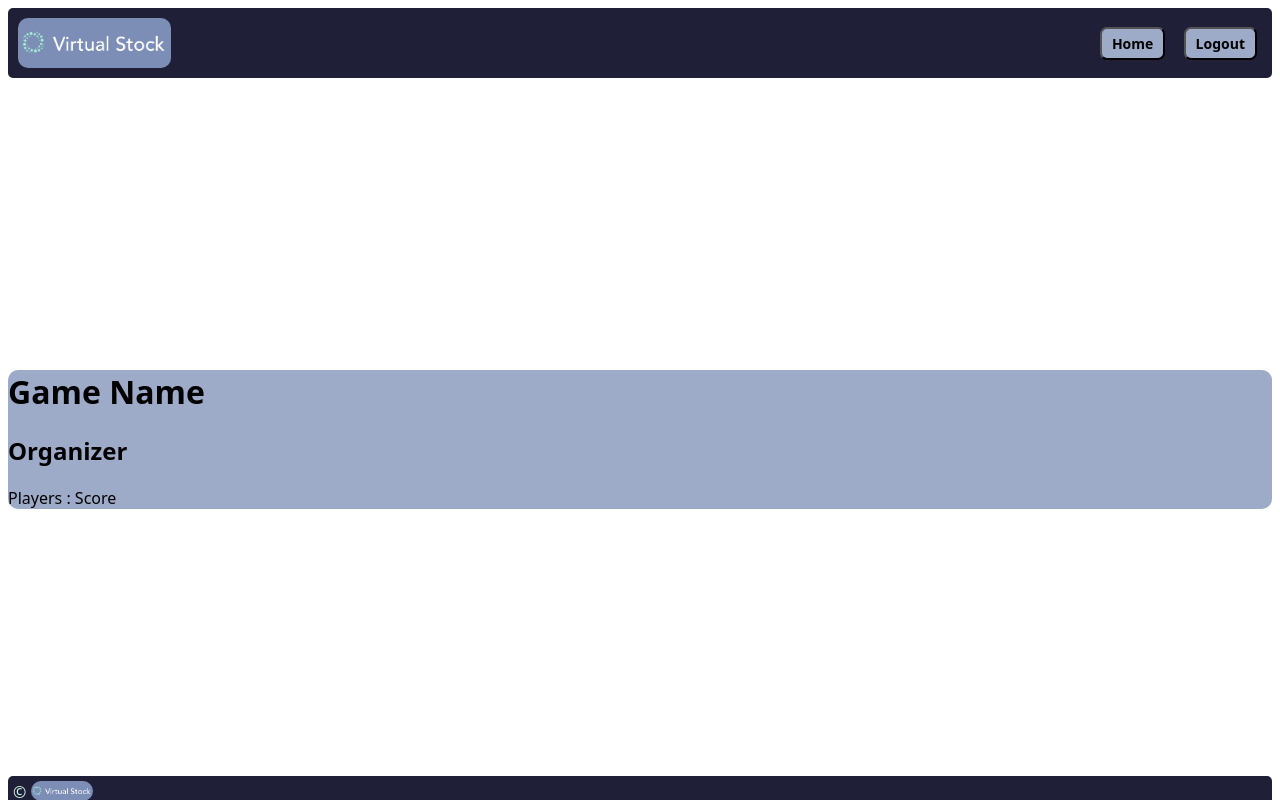
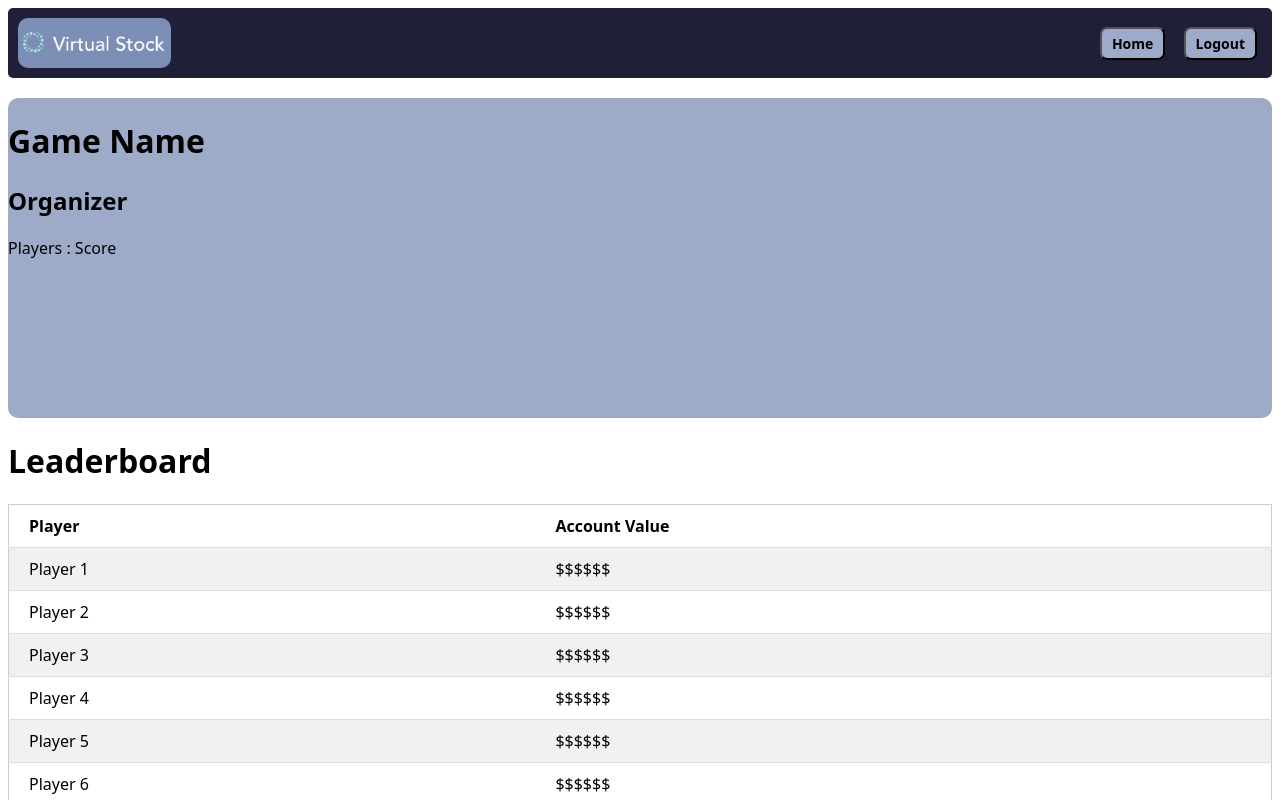
Before and after one commit to mWander2/SmartStock, a Vue app in the folder final-capstone/capstone/vue/: page /view-game/1 in a window 1280 px wide. Shown: the top 800 px of the page. Built offline with nearby package versions, Linux system fonts and the light colour scheme; sample sign-in values are in the browser's storage.

Commit message:
Working on Leaderboard and ViewGame

```diff
--- a/final-capstone/capstone/vue/src/App.vue
+++ b/final-capstone/capstone/vue/src/App.vue
@@ -11,7 +11,7 @@
         </router-link>
       </div>
     </div>
-    <router-view />
+    <router-view class="view"/>
     <div class="footer">
       &copy;
       <img id="footer-logo-img" src="../public/img/VirtualStock.png">
--- /dev/null
+++ b/final-capstone/capstone/vue/src/components/Leaderboard.vue
@@ -0,0 +1,63 @@
+<template>
+  <div>
+      <h1>Leaderboard</h1>
+      <table class="leaderboard-table">
+          <tr class="head">
+              <th>Player</th>
+              <th>Account Value</th>
+          </tr>
+          <tr class="row" v-for="i in 10" v-bind:key="i">
+              <td>Player {{i}}</td>
+              <td>$$$$$$</td>
+          </tr>
+      </table>
+  </div>
+</template>
+
+<script>
+export default {
+
+}
+</script>
+
+<style scope>
+
+.leaderboard-table tr:nth-child(odd) {
+    background-color: #fff;
+}
+
+.leaderboard-table tr:nth-child(even) {
+    background-color: #f1f1f1;
+}
+
+.leaderboard-table tr {
+    border-bottom: 1px solid #ddd;
+}
+
+.leaderboard-table th:first-child,
+.leaderboard-table td:first-child {
+    padding-left: 20px;
+}
+
+.leaderboard-table td,
+.leaderboard-table th {
+    padding: 10px 10px;
+    display: table-cell;
+    text-align: left;
+    vertical-align: top;
+}
+
+.leaderboard-table th {
+    font-weight: bold;
+}
+
+.leaderboard-table {
+    font-size: 16px!important;
+    border: 1px solid #ccc;
+    border-collapse: collapse;
+    border-spacing: 0;
+    width: 100%;
+    display: table;
+}
+
+</style>
--- a/final-capstone/capstone/vue/src/views/ViewGame.vue
+++ b/final-capstone/capstone/vue/src/views/ViewGame.vue
@@ -1,18 +1,31 @@
 <template>
-  <div>
-    <game />
+  <div class ="view-game">
+    <game class="game"/>
+    <leaderboard class="leaderboard"/>
   </div>
 </template>
 
 <script>
 import Game from '../components/Game.vue'
+import Leaderboard from '../components/Leaderboard.vue'
 export default {
   components: {
     Game,
+    Leaderboard
+
   }
 }
 </script>
 
-<style>
+<style scope>
+
+.view-game {
+  display: flex;
+  flex-direction: column;
+}
+
+.game {
+  height: 40vh;
+}
 
 </style>
```
